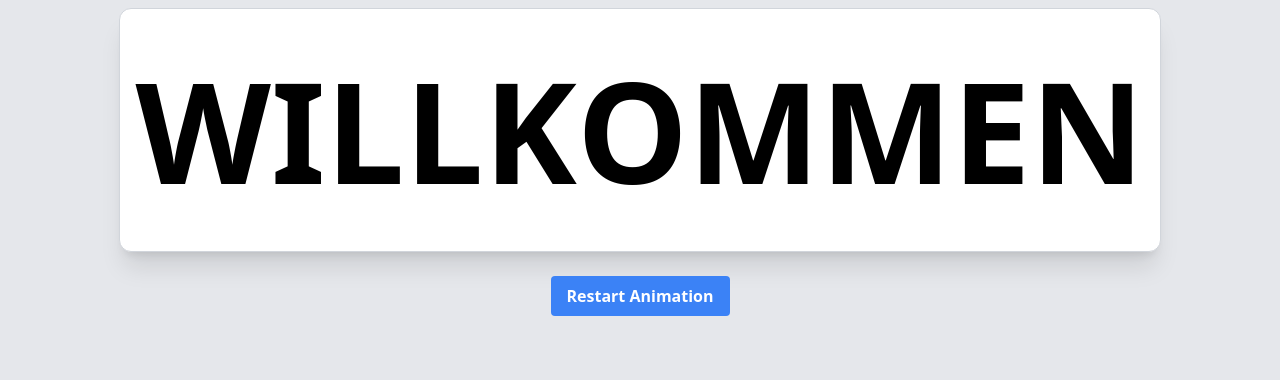
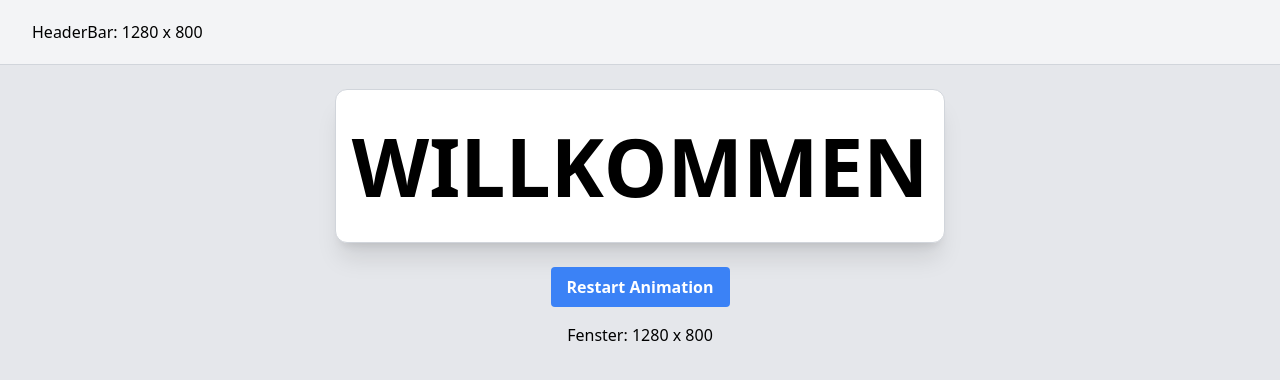
Before and after one commit to srutz/reactempty, a React (Vite) app: page / in a window 1280 px wide. Shown: the top 380 px of the page. Built offline with nearby package versions, Linux system fonts and the light colour scheme; what tailwindcss-motion would draw is missing.

Commit message:
useInterval to repeat animation, use windowsize to react to size changes

```diff
--- a/src/App.tsx
+++ b/src/App.tsx
@@ -1,14 +1,31 @@
 import { ReactNode, useEffect, useState } from "react"
+import { useInterval, useWindowSize } from "./useWindowSize"
+
+
 
 export function App() {
+    const size = useWindowSize()
     const [key, setKey] = useState(1)
-
+    useInterval(() => setKey((key) => key + 1), 10_000)
+    //setInterval(() => setKey((key) => key + 1), 10_000)
+    if (size.height < 200) return <div>Nicht hoch genug</div>
     return (
         <div className="bg-gray-200 w-full h-full flex flex-col gap-4 items-center">
-            <Box key={key}>
+            <HeaderBar></HeaderBar>
+            <Box key={key} >
                 <Logo title="Willkommen"></Logo>
             </Box>
             <button onClick={() => setKey(key + 1)}>Restart Animation</button>
+            <div>Fenster: {size.width} x {size.height}</div>
+        </div>
+    )
+}
+
+function HeaderBar() {
+    const size = useWindowSize()
+    return (
+        <div className="w-full h-16 bg-gray-100 border-b border-gray-300 flex flex-row gap-2 p-8 items-center">
+            HeaderBar: {size.width} x { size.height}
         </div>
     )
 }
@@ -41,6 +58,6 @@ function Char({ char, delay }: { delay: number, char: string }) {
         setTimeout(() => setClasses("motion-running"), delay)
     })
     return (
-        <div className={"text-[140px] uppercase font-bold motion-preset-shrink " + classes}>{char}</div>
+        <div className={"text-[80px] uppercase font-bold motion-preset-shrink " + classes}>{char}</div>
     )
 }
--- /dev/null
+++ b/src/useWindowSize.tsx
@@ -0,0 +1,28 @@
+import { useEffect, useState } from "react"
+
+export type Size = { width: number, height: number }
+
+export function useWindowSize() {
+    // pattern... effect der Dinge mitbekommt und state-setzt
+    const [size, setSize] = useState<Size>({ width: window.innerWidth, height: innerHeight })
+    // pattern: Listener an- und abmelden
+    useEffect(() => {
+        const l = () => {
+            // größe hat sich geändert
+            setSize({ width: innerWidth, height: innerHeight })
+        }
+        window.addEventListener("resize", l)
+        return () => {
+            window.removeEventListener("resize", l)
+        }
+    }, [])
+    // ende des größen-überwachung
+    return size
+}
+
+export function useInterval(callback: () => void, intervalMs: number) {
+    useEffect(() => {
+        const i = setInterval(callback, intervalMs)
+        return () => clearInterval(i)
+    }, [])
+}
```
